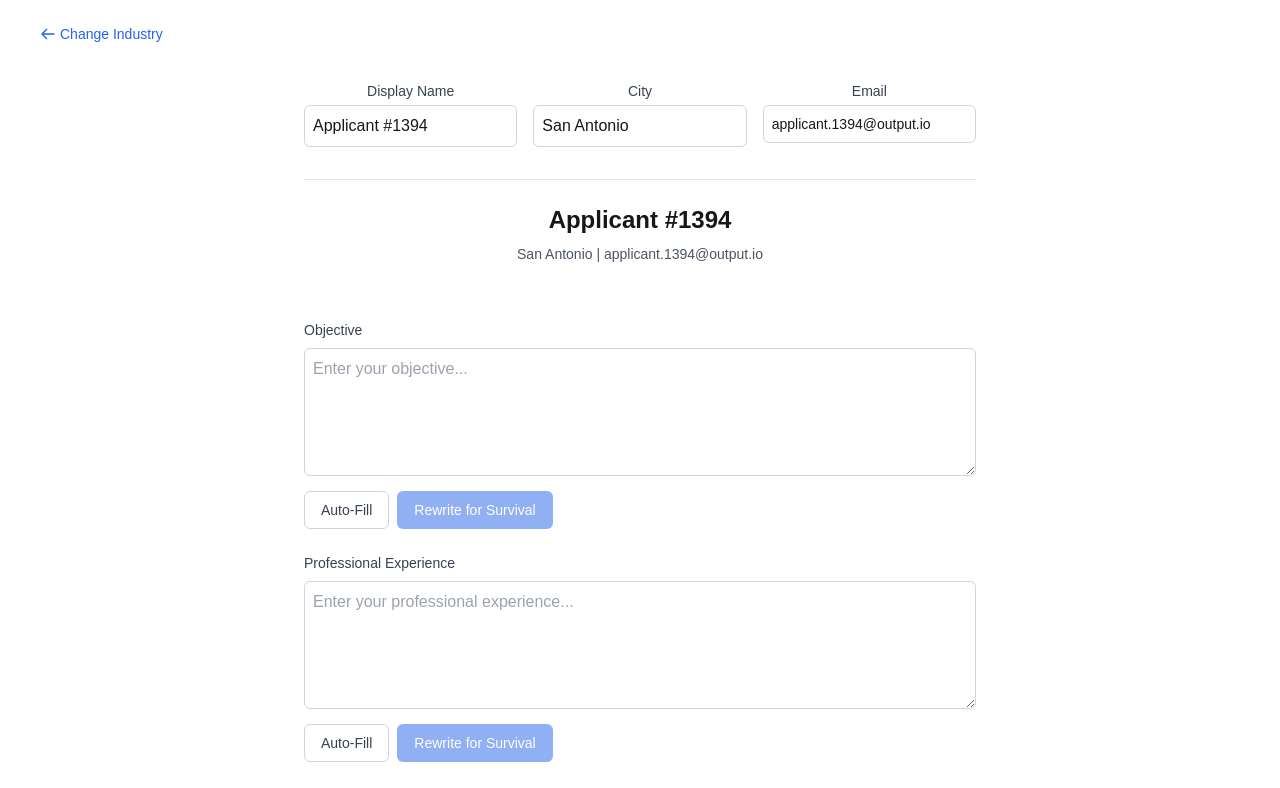
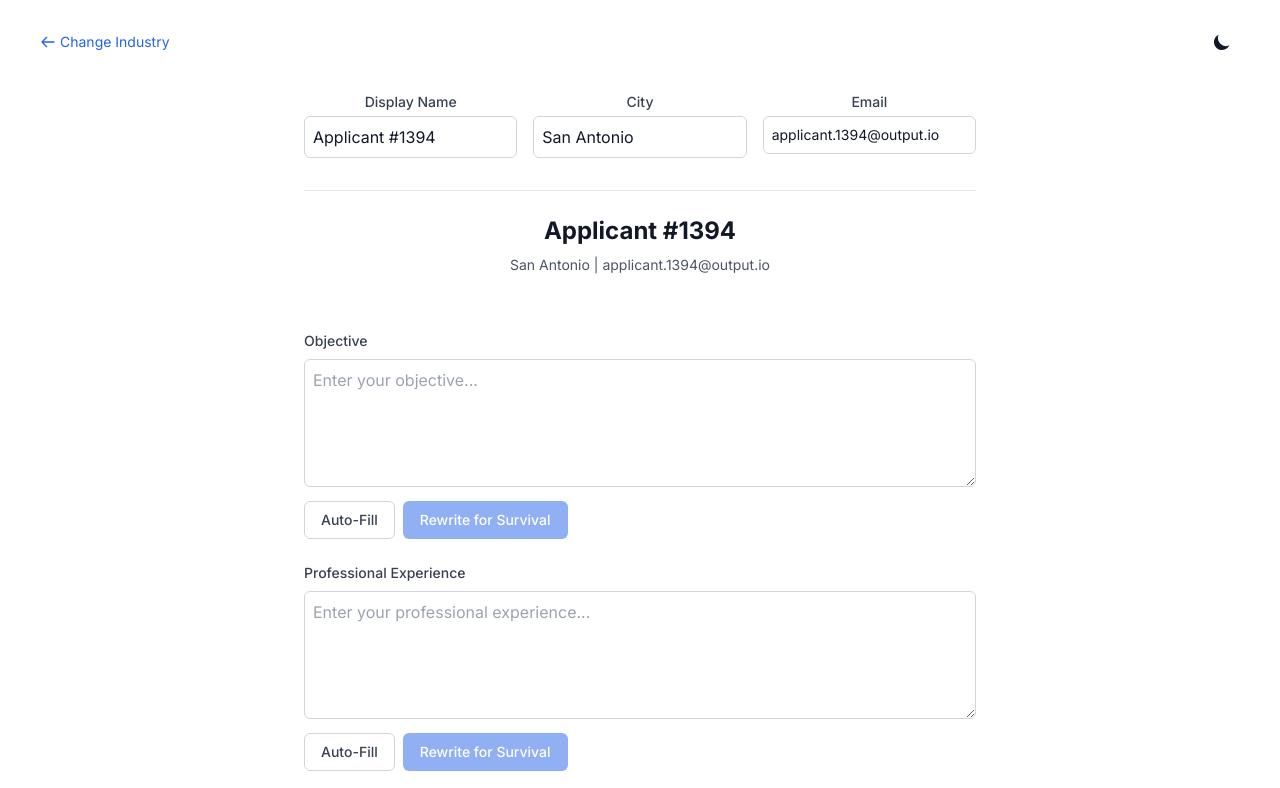
Before and after one commit to aadjones/resume, a Next.js app: page /input in a window 1280 px wide. Shown: the top 788 px of the page. Built offline with nearby package versions, Linux system fonts and the light colour scheme.

Commit message:
Support dark mode toggle

```diff
--- /dev/null
+++ b/app/components/ThemeToggle.tsx
@@ -0,0 +1,40 @@
+'use client';
+
+import { useTheme } from 'next-themes';
+import { useEffect, useState } from 'react';
+
+export function ThemeToggle() {
+  const { theme, setTheme } = useTheme();
+  const [mounted, setMounted] = useState(false);
+
+  // Avoid hydration mismatch
+  useEffect(() => {
+    setMounted(true);
+  }, []);
+
+  if (!mounted) {
+    return null;
+  }
+
+  return (
+    <button
+      onClick={() => setTheme(theme === 'dark' ? 'light' : 'dark')}
+      className="p-2 rounded-md hover:bg-gray-100 dark:hover:bg-gray-800"
+      aria-label="Toggle theme"
+    >
+      {theme === 'dark' ? (
+        <svg className="w-5 h-5" fill="currentColor" viewBox="0 0 20 20">
+          <path
+            fillRule="evenodd"
+            d="M10 2a1 1 0 011 1v1a1 1 0 11-2 0V3a1 1 0 011-1zm4 8a4 4 0 11-8 0 4 4 0 018 0zm-.464 4.95l.707.707a1 1 0 001.414-1.414l-.707-.707a1 1 0 00-1.414 1.414zm2.12-10.607a1 1 0 010 1.414l-.706.707a1 1 0 11-1.414-1.414l.707-.707a1 1 0 011.414 0zM17 11a1 1 0 100-2h-1a1 1 0 100 2h1zm-7 4a1 1 0 011 1v1a1 1 0 11-2 0v-1a1 1 0 011-1zM5.05 6.464A1 1 0 106.465 5.05l-.708-.707a1 1 0 00-1.414 1.414l.707.707zm1.414 8.486l-.707.707a1 1 0 01-1.414-1.414l.707-.707a1 1 0 011.414 1.414zM4 11a1 1 0 100-2H3a1 1 0 000 2h1z"
+            clipRule="evenodd"
+          />
+        </svg>
+      ) : (
+        <svg className="w-5 h-5" fill="currentColor" viewBox="0 0 20 20">
+          <path d="M17.293 13.293A8 8 0 016.707 2.707a8.001 8.001 0 1010.586 10.586z" />
+        </svg>
+      )}
+    </button>
+  );
+}
--- a/app/input/page.tsx
+++ b/app/input/page.tsx
@@ -6,6 +6,7 @@ import { useRouter, useSearchParams } from 'next/navigation';
 import { survivalPhrases, type PhraseCategory } from '../data/survival-phrases';
 import { generateApplicantHeader } from '@/lib/generateApplicantHeader';
 import { ResumeFieldType, type ResumeField } from '../types/resume';
+import { ThemeToggle } from '../components/ThemeToggle';
 
 function InputPageContent() {
   const router = useRouter();
@@ -218,7 +219,7 @@ function InputPageContent() {
   return (
     <main className="min-h-screen p-4 sm:p-6">
       <div className="relative w-full max-w-[1200px] mx-auto">
-        <div className="mb-6 sm:mb-8">
+        <div className="mb-6 sm:mb-8 flex justify-between items-center">
           <button
             onClick={handleChangeIndustry}
             className="inline-flex items-center text-sm text-blue-600 hover:text-blue-700 hover:underline"
@@ -228,6 +229,7 @@ function InputPageContent() {
             </svg>
             Change Industry
           </button>
+          <ThemeToggle />
         </div>
         <div className="max-w-2xl mx-auto space-y-6 sm:space-y-8">
           <div className="text-center space-y-4">
--- a/app/layout.tsx
+++ b/app/layout.tsx
@@ -1,20 +1,26 @@
 import type { Metadata } from "next";
+import { Inter } from "next/font/google";
 import "./globals.css";
+import { ThemeProvider } from "next-themes";
+
+const inter = Inter({ subsets: ["latin"] });
 
 export const metadata: Metadata = {
-  title: "Create Next App",
-  description: "Generated by create next app",
+  title: "Capitalism Survival Guide",
+  description: "Generate your survival resume",
 };
 
 export default function RootLayout({
   children,
-}: Readonly<{
+}: {
   children: React.ReactNode;
-}>) {
+}) {
   return (
-    <html lang="en">
-      <body className="antialiased">
-        {children}
+    <html lang="en" suppressHydrationWarning>
+      <body className={`${inter.className} bg-white dark:bg-gray-900 text-gray-900 dark:text-gray-100`}>
+        <ThemeProvider attribute="class" defaultTheme="system" enableSystem>
+          {children}
+        </ThemeProvider>
       </body>
     </html>
   );
--- a/app/page.tsx
+++ b/app/page.tsx
@@ -2,6 +2,7 @@
 
 import { useState } from 'react';
 import { useRouter } from 'next/navigation';
+import { ThemeToggle } from './components/ThemeToggle';
 
 export default function Home() {
   const [selectedIndustry, setSelectedIndustry] = useState<string>('');
@@ -15,10 +16,13 @@ export default function Home() {
 
   return (
     <main className="min-h-screen flex flex-col items-center justify-center p-4">
+      <div className="fixed top-4 right-4">
+        <ThemeToggle />
+      </div>
       <div className="max-w-md w-full space-y-8">
         <div className="text-center">
           <h1 className="text-2xl font-bold">Capitalism Survival Guide</h1>
-          <p className="mt-2 text-gray-600">Choose Your Industry:</p>
+          <p className="mt-2 text-gray-600 dark:text-gray-400">Choose Your Industry:</p>
         </div>
 
         <div className="space-y-4">
@@ -31,9 +35,9 @@ export default function Home() {
                 value={industry}
                 checked={selectedIndustry === industry}
                 onChange={(e) => setSelectedIndustry(e.target.value)}
-                className="h-4 w-4 text-blue-600"
+                className="h-4 w-4 text-blue-600 focus:ring-blue-500 border-gray-300 dark:border-gray-600"
               />
-              <label htmlFor={industry} className="ml-2 block text-sm font-medium text-gray-700">
+              <label htmlFor={industry} className="ml-2 block text-sm font-medium text-gray-700 dark:text-gray-300">
                 {industry.charAt(0).toUpperCase() + industry.slice(1)}
               </label>
             </div>
@@ -43,7 +47,7 @@ export default function Home() {
         <button
           onClick={handleContinue}
           disabled={!selectedIndustry}
-          className="w-full flex justify-center py-2 px-4 border border-transparent rounded-md shadow-sm text-sm font-medium text-white bg-blue-600 hover:bg-blue-700 focus:outline-none focus:ring-2 focus:ring-offset-2 focus:ring-blue-500 disabled:opacity-50"
+          className="w-full flex justify-center py-2 px-4 border border-transparent rounded-md shadow-sm text-sm font-medium text-white bg-blue-600 hover:bg-blue-700 focus:outline-none focus:ring-2 focus:ring-offset-2 focus:ring-blue-500 disabled:opacity-50 dark:focus:ring-offset-gray-900"
         >
           Continue
         </button>
--- a/app/preview/page.tsx
+++ b/app/preview/page.tsx
@@ -7,6 +7,7 @@ import '@/styles/pdf.css';
 import { Suspense } from 'react';
 import dynamic from 'next/dynamic';
 import type { PDFDownloadButtonProps } from '@/app/preview/PDFDownloadButton';
+import { ThemeToggle } from '../components/ThemeToggle';
 
 // Dynamically import the PDF generation component
 const PDFDownloadButton = dynamic<PDFDownloadButtonProps>(() => import('@/app/preview/PDFDownloadButton'), {
@@ -43,18 +44,21 @@ function PreviewPageContent() {
   return (
     <main className="min-h-screen p-4">
       <div className="max-w-2xl mx-auto space-y-8">
-        <div id="resume-content" className="bg-white p-8 rounded-lg shadow-sm space-y-6">
+        <div className="flex justify-end mb-4">
+          <ThemeToggle />
+        </div>
+        <div id="resume-content" className="bg-white dark:bg-gray-800 p-8 rounded-lg shadow-sm space-y-6">
           <div className="text-center space-y-2">
-            <h1 className="text-2xl font-bold">{applicantNumber}</h1>
-            <p className="text-sm text-gray-600">
+            <h1 className="text-2xl font-bold text-gray-900 dark:text-white">{applicantNumber}</h1>
+            <p className="text-sm text-gray-600 dark:text-gray-300">
               {city} | {email}
             </p>
           </div>
 
           {objective && (
             <section>
-              <h2 className="text-lg font-semibold mb-2">OBJECTIVE</h2>
-              <div className="prose">
+              <h2 className="text-lg font-bold text-gray-900 dark:text-white mb-2">OBJECTIVE</h2>
+              <div className="prose dark:prose-invert">
                 <ReactMarkdown>{objective}</ReactMarkdown>
               </div>
             </section>
@@ -62,12 +66,12 @@ function PreviewPageContent() {
 
           {experience && (
             <section>
-              <h2 className="text-lg font-semibold mb-2">
+              <h2 className="text-lg font-bold text-gray-900 dark:text-white mb-2">
                 {industry === 'tech' ? 'PROFESSIONAL EXPERIENCE' :
                  industry === 'service' ? 'WORK EXPERIENCE' :
                  'CLINICAL EXPERIENCE'}
               </h2>
-              <div className="prose">
+              <div className="prose dark:prose-invert">
                 <ReactMarkdown>{experience}</ReactMarkdown>
               </div>
             </section>
@@ -75,12 +79,12 @@ function PreviewPageContent() {
 
           {skills && (
             <section>
-              <h2 className="text-lg font-semibold mb-2">
+              <h2 className="text-lg font-bold text-gray-900 dark:text-white mb-2">
                 {industry === 'tech' ? 'TECHNICAL SKILLS' :
                  industry === 'service' ? 'SKILLS' :
                  'CLINICAL SKILLS'}
               </h2>
-              <div className="prose">
+              <div className="prose dark:prose-invert">
                 <ReactMarkdown>{skills}</ReactMarkdown>
               </div>
             </section>
@@ -99,7 +103,7 @@ function PreviewPageContent() {
           />
           <button
             onClick={handleBack}
-            className="px-4 py-2 text-sm font-medium text-gray-700 bg-white border border-gray-300 rounded-md hover:bg-gray-50"
+            className="px-4 py-2 text-sm font-medium text-gray-700 dark:text-gray-300 bg-white dark:bg-gray-700 border border-gray-300 dark:border-gray-600 rounded-md hover:bg-gray-50 dark:hover:bg-gray-600"
           >
             Back to Editing
           </button>
--- a/package.json
+++ b/package.json
@@ -15,6 +15,7 @@
     "html2pdf.js": "^0.10.3",
     "marked": "^15.0.11",
     "next": "14.1.0",
+    "next-themes": "^0.4.6",
     "openai": "^4.96.0",
     "react": "^18",
     "react-dom": "^18",
--- a/tailwind.config.js
+++ b/tailwind.config.js
@@ -1,14 +1,13 @@
 /** @type {import('tailwindcss').Config} */
 module.exports = {
+  darkMode: 'class',
   content: [
-    "./app/**/*.{js,ts,jsx,tsx,mdx}",
-    "./pages/**/*.{js,ts,jsx,tsx,mdx}",
-    "./components/**/*.{js,ts,jsx,tsx,mdx}",
+    './pages/**/*.{js,ts,jsx,tsx,mdx}',
+    './components/**/*.{js,ts,jsx,tsx,mdx}',
+    './app/**/*.{js,ts,jsx,tsx,mdx}',
   ],
   theme: {
     extend: {},
   },
-  plugins: [
-    require('@tailwindcss/typography'),
-  ],
+  plugins: [],
 }
```
Also changed, not shown: app/preview/PDFDownloadButton.tsx (+25 -32 lines), 1 other file (tests, documents, lock files or other folders).
